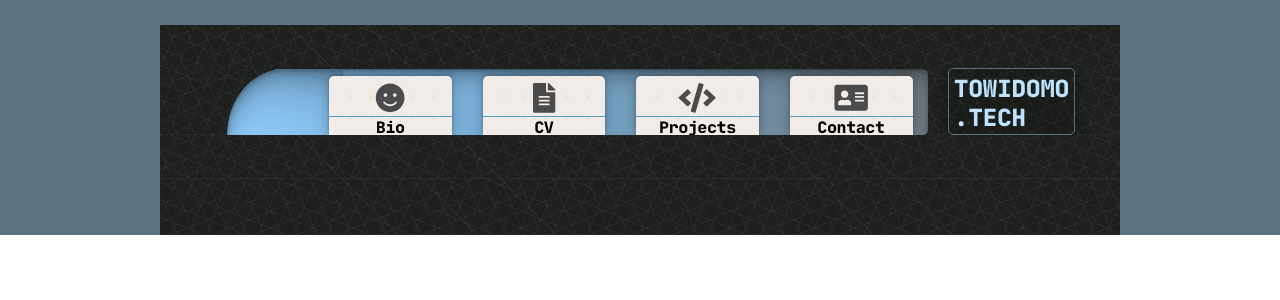
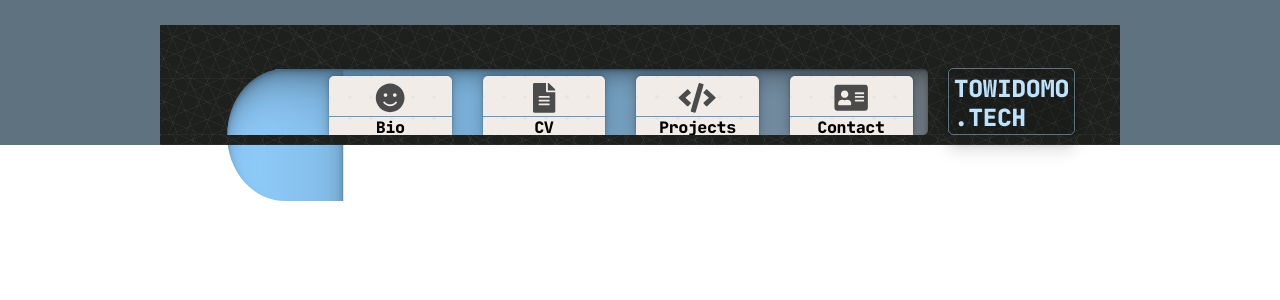
Before and after one commit to TonyDMorris/TonyDMorris.github.io, a React (Create React App) app: page / in a window 1280 px wide. Shown: the top 300 px of the page. Built offline with nearby package versions, Linux system fonts and the light colour scheme.

Commit message:
ready for content

```diff
--- a/package.json
+++ b/package.json
@@ -11,6 +11,7 @@
     "@testing-library/user-event": "^7.2.1",
     "react": "^16.13.1",
     "react-dom": "^16.13.1",
+    "react-router": "^5.1.2",
     "react-scripts": "3.4.1",
     "styled-components": "^5.1.0"
   },
--- a/src/App.js
+++ b/src/App.js
@@ -28,14 +28,11 @@ const Wrapper = styled.div`
 const Content = styled.div`
   box-sizing: border-box;
   width: 100%;
-  height: 100%;
+  height: 10px;
   position: relative;
 
   z-index: 3;
-  height: 100px;
   ${theme.gradientHeaderPrimary};
-  background-position-x: 0px;
-  background-repeat: no-repeat;
 `;
 
 const Body = styled.div`
```
Also changed, not shown: 1 other file (tests, documents, lock files or other folders).
